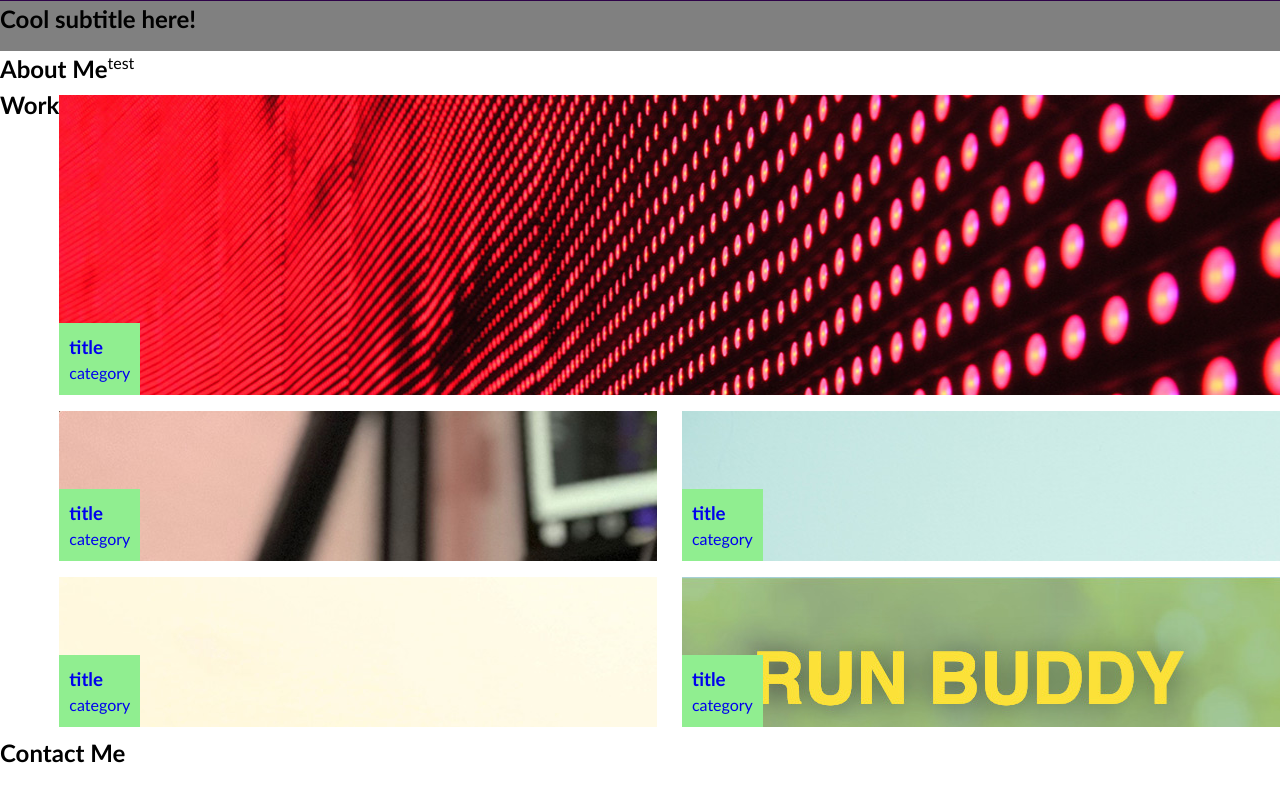
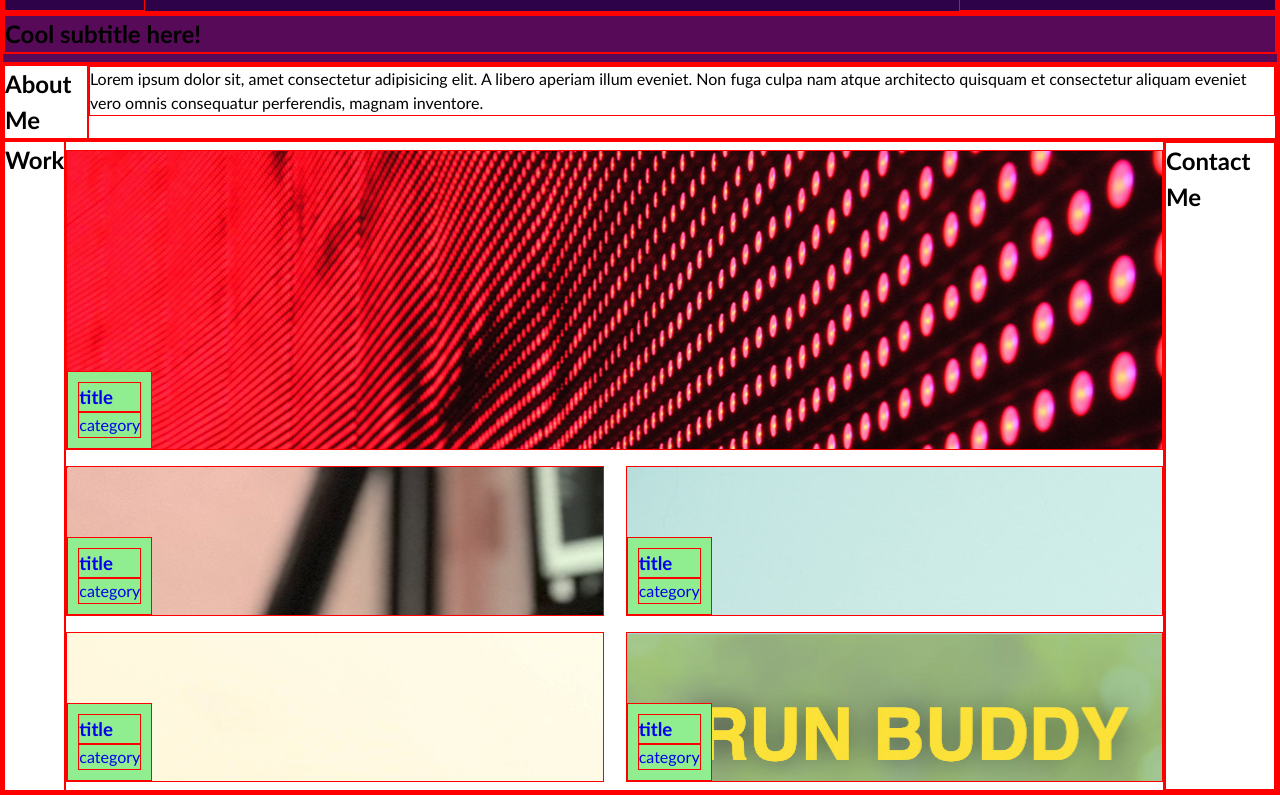
Before and after one commit to ammocodes/ammocodes_Portfolio, a plain HTML site: page starter/index.html in a window 1280 px wide. Shown: the part 75-870 px from the top of the page. Before the commit the page ends 846 px from the top, so only its background shows below. Drawn offline with Linux system fonts and the light colour scheme.

Commit message:
working on restyling

```diff
--- a/starter/css/style.css
+++ b/starter/css/style.css
@@ -9,7 +9,7 @@
 * {
   box-sizing: border-box;
   text-decoration: none;
-  /* border: 1px solid red; */
+  border: 1px solid red;
 }
 
 body {
@@ -19,17 +19,11 @@ body {
   line-height: 1.5;
 }
 
-.header {
-  background-color: grey;
-}
-
 .nav-bar {
   display: flex;
   justify-content: space-between;
   background-color: var(--main-color);
 }
-
-/* testing git */
 
 .nav-items {
   display: flex;
@@ -37,6 +31,7 @@ body {
 
 .hero-banner {
   background-color: var(--secondary-color);
+  height: 50px;
 }
 
 .title {
@@ -46,13 +41,10 @@ body {
   padding: 10px;
 }
 
-.hero-banner {
-  background-color: grey;
-  height: 50px;
-}
-
 .page-section {
   display: flex;
+  justify-content: flex-start;
+  align-items;
 }
 
 ul {
@@ -61,11 +53,6 @@ ul {
   display: flex;
   gap: 10px;
   padding: 10px;
-}
-
-.page-section h2 {
-  /* flex-basis: 20%; */
-  /* margin: auto; */
 }
 
 h1,
@@ -83,6 +70,7 @@ p {
 
 .proj1 {
   background-image: url(../images/02-portfolio-1.jpg);
+  background-repeat: no-repeat;
 }
 
 .proj2 {
@@ -110,12 +98,12 @@ p {
   width: 100%;
 }
 
+
 /* cards */
 .flex-item {
   display: flex;
   align-items: flex-end;
   flex-basis: 49%;
-  /* margin: 0.5em; */
   min-height: 150px;
   margin: 0.5rem 0;
 
--- a/starter/index.html
+++ b/starter/index.html
@@ -12,11 +12,11 @@
 
 <body>
   <!-- main logo / nav -->
-
   <header>
     <nav class="nav-bar">
       <div class="title">
-        <h1 class="main-logo"><a href="#">Lernantino</a></h1></div>
+        <h1 class="main-logo"><a href="#">Lernantino</a></h1>
+      </div>
       <div class="nav-items">
         <ul>
           <li><a href="#">About Me</a></li>
@@ -27,7 +27,6 @@
       </div>
     </nav>
   </header>
-<!-- work in progress -->
   <!-- hero banner -->
   <section class="hero-banner">
     <div>
@@ -39,13 +38,17 @@
     <!-- about me -->
     <section class="page-section" id="about">
       <h2>About Me</h2>
-      <div>test</div>
+      <article>
+        <p>Lorem ipsum dolor sit, amet consectetur adipisicing elit. A libero aperiam illum eveniet. Non fuga culpa nam
+          atque architecto quisquam et consectetur aliquam eveniet vero omnis consequatur perferendis, magnam inventore.
+        </p>
+      </article>
     </section>
 
     <!-- portfolio container -->
     <section class="page-section" id="work">
+
       <h2>Work</h2>
-      <!-- parent flex container -->
       <div class="flex">
         <!-- first card -->
         <a href="#" class="proj1 flex-item">
@@ -83,7 +86,8 @@
             <p>category</p>
           </div>
         </a>
-    </section>
+      </div>
+      <!-- </section> -->
 
       <!-- contact -->
       <section class="page-section contact" id="contact">
```
Lines whose indentation alone changed are shown as unchanged.
